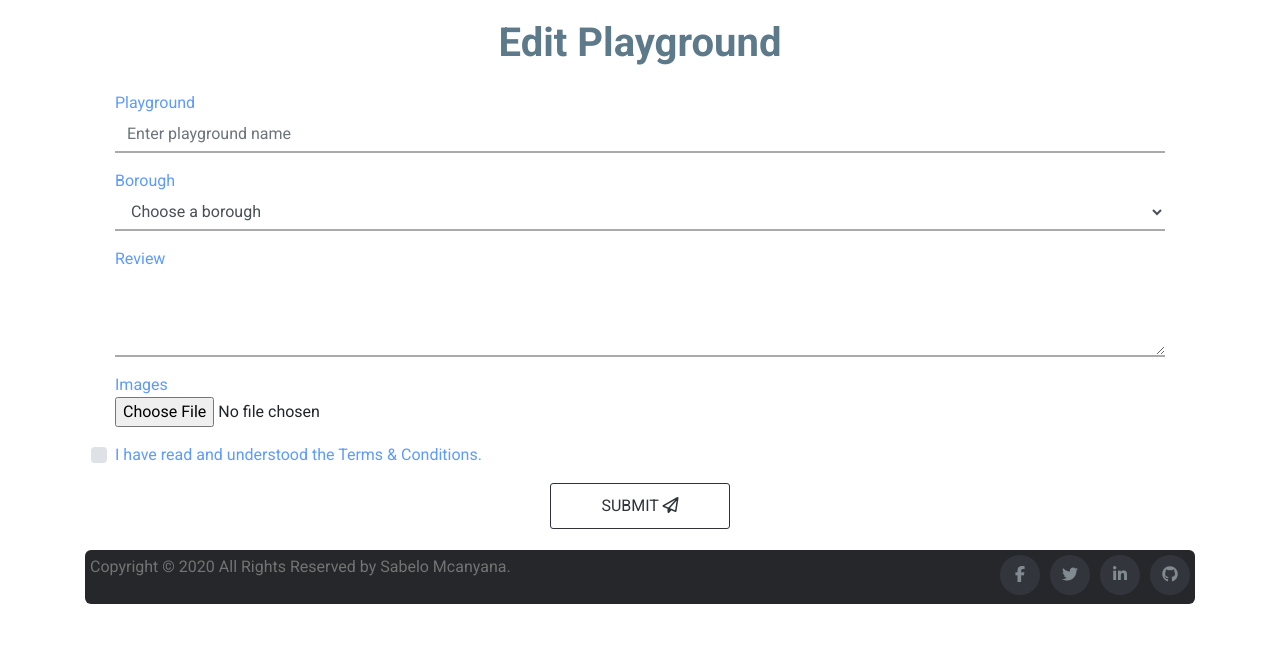
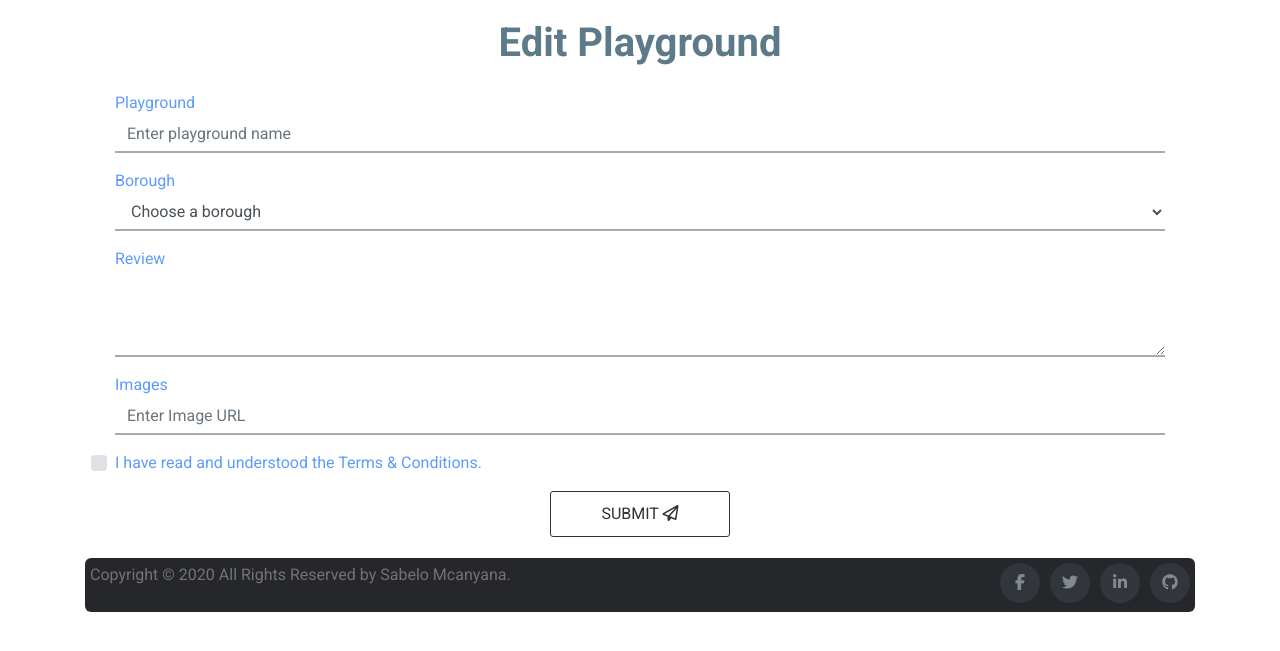
Before and after one commit to SabeloCodes/go_playground, a Flask app: template templates/editplayground.html in a window 1280 px wide. Shown: the part 127-778 px from the top of the page. Run offline with Flask 2, Linux system fonts and the light colour scheme; the template is opened without the code that fills it, so the values that code supplies are empty; some libraries are stand-ins or nearby versions; some web fonts are replaced.

Commit message:
Added Enter url option on editplayground.html

```diff
--- a/templates/editplayground.html
+++ b/templates/editplayground.html
@@ -48,11 +48,9 @@
         </div>
 
         <div class="row">
-          <div class="col-lg-12">
-            <label for="addImage" class="form-label">Images</label>
-            <div class="form-group">
-              <input type="file" class="" name="file">
-            </div>
+          <div class="form-group col-lg-12">
+            <label for="image_url" class="form-label">Images</label>
+            <input type="text" class="form-control" id="image_url" name="image-url" aria-describedby="" placeholder="Enter Image URL">
           </div>
         </div>
 
```
Also changed, not shown: templates/addplayground.html (+5 -4 lines).
